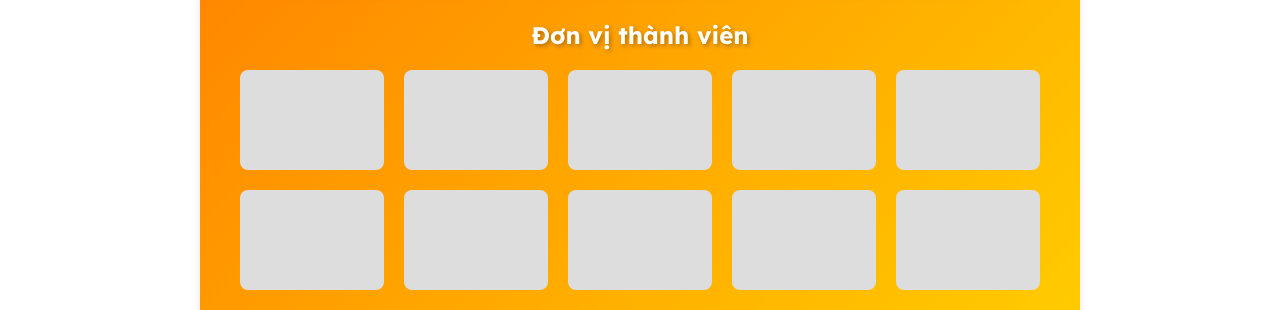
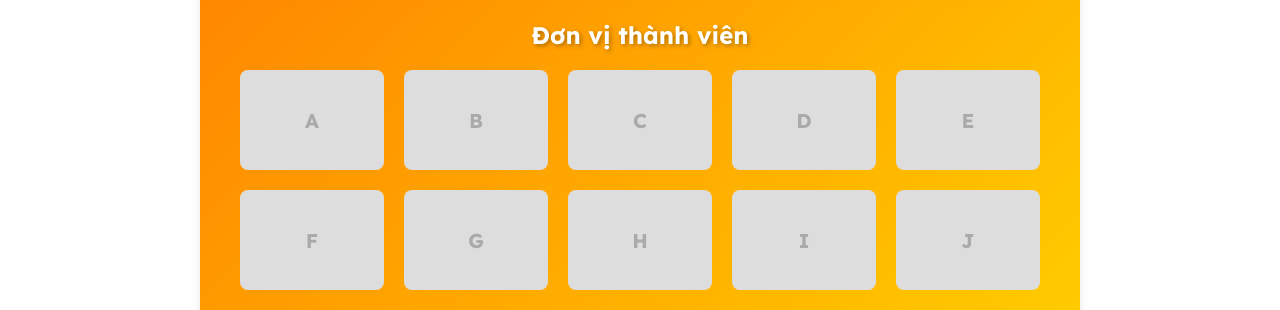
Before and after one commit to MeowChau/Tech-talent, a React (Create React App) app: page /about in a window 1280 px wide. Shown: the part 642-952 px from the top of the page. Built offline with nearby package versions, Linux system fonts and the light colour scheme.

Commit message:
Hoàn thành Về chúng tôi

```diff
--- a/src/pages/About/AboutUs.tsx
+++ b/src/pages/About/AboutUs.tsx
@@ -153,7 +153,7 @@ const AboutUs: React.FC = () => {
                         alignItems: 'center',
                         fontSize: '20px',
                         fontWeight: 'bold',
-                        color: 'transparent', // Mất màu mặc định
+                        color: '#aaa', // Màu xám mặc định
                         transition: 'color 0.3s ease, background-color 0.3s ease',
                         cursor: 'pointer',
                     }}
@@ -162,7 +162,7 @@ const AboutUs: React.FC = () => {
                         e.currentTarget.style.backgroundColor = '#fff';
                     }}
                     onMouseLeave={(e) => {
-                        e.currentTarget.style.color = 'transparent'; // Mất màu khi rời chuột
+                        e.currentTarget.style.color = '#aaa'; // Màu xám khi rời chuột
                         e.currentTarget.style.backgroundColor = '#ddd';
                     }}>
                         {item.toUpperCase()}
```
